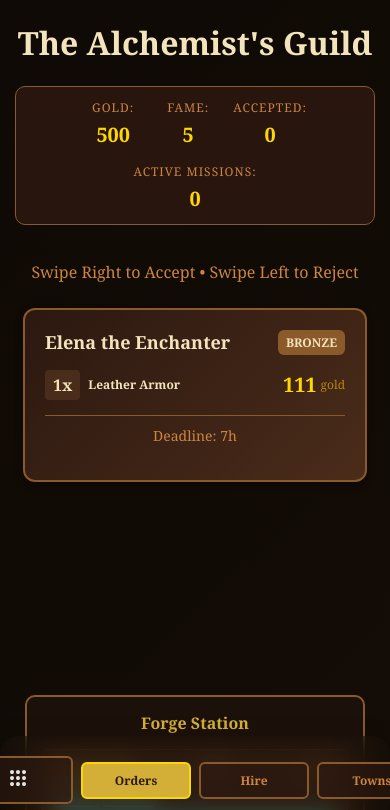
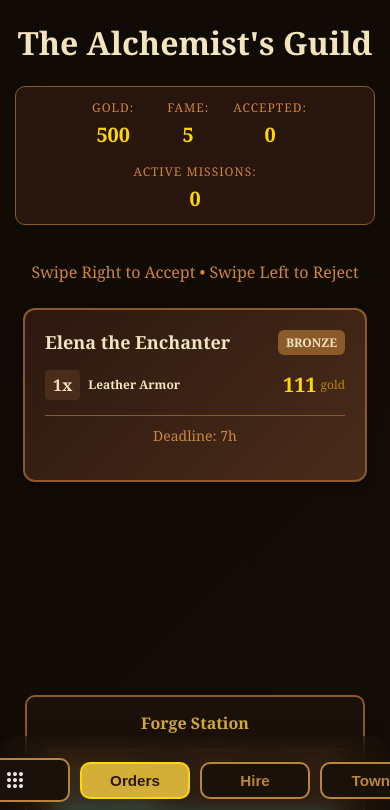
Before and after one commit to NateOsborn1/Alchemist-Guild, a React (Create React App) app: page / in a window 390 px wide. Shown: the top 810 px of the page. Built offline with nearby package versions, Linux system fonts and the light colour scheme.

Commit message:
Adjust nav bar sizes for smaller view ports

```diff
--- a/src/App.css
+++ b/src/App.css
@@ -384,20 +384,45 @@
   border-radius: 18px;
   max-width: 95vw;
   margin: 0 auto;
+  display: flex;
+  align-items: center;
+  justify-content: center;
+  gap: 0.5em; /* Add a small gap between buttons */
 }
 
 .nav-button {
-  background: rgba(44, 24, 16, 0.6);
-  color: #cd853f;
-  border: 2px solid #8b5a2b;
-  padding: 10px 20px;
-  border-radius: 6px;
+  flex: 1 1 0;
+  min-width: 0;
+  max-width: 160px; /* Prevents buttons from getting too wide on desktop */
+  background: none;
+  border: 2px solid #b8863b;
+  color: #b8863b;
+  font-size: 1.1rem;
+  font-weight: 600;
+  border-radius: 10px;
+  margin: 0 2px;
+  padding: 10px 0;
+  transition: all 0.2s;
   cursor: pointer;
-  font-weight: bold;
-  transition: all 0.2s ease;
-  font-size: 14px;
-  font-family: 'Georgia', serif;
-  min-width: 140px;
+  background: #1a120a;
+  display: flex;
+  align-items: center;
+  justify-content: center;
+  text-overflow: ellipsis;
+  overflow: hidden;
+  white-space: nowrap;
+}
+
+@media (max-width: 600px) {
+  .nav-button {
+    font-size: 1rem;
+    padding: 8px 0;
+    margin: 0 1px;
+    max-width: 90px; /* Even smaller on mobile */
+  }
+  .bottom-navigation {
+    gap: 0.25em;
+  }
 }
 
 @media (max-width: 768px) {
@@ -410,6 +435,13 @@
   .bottom-navigation {
     gap: 8px;
     padding: 12px;
+  }
+}
+
+@media (max-width: 400px) {
+  .nav-button {
+    font-size: 0.95rem;
+    max-width: 70px;
   }
 }
 
```
